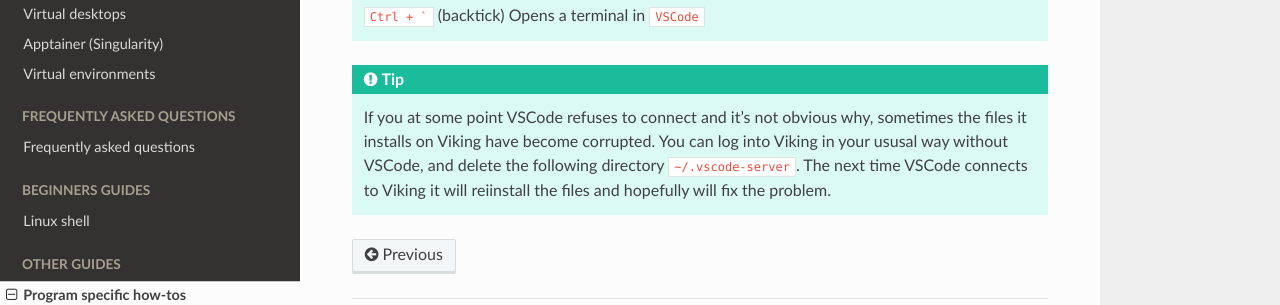
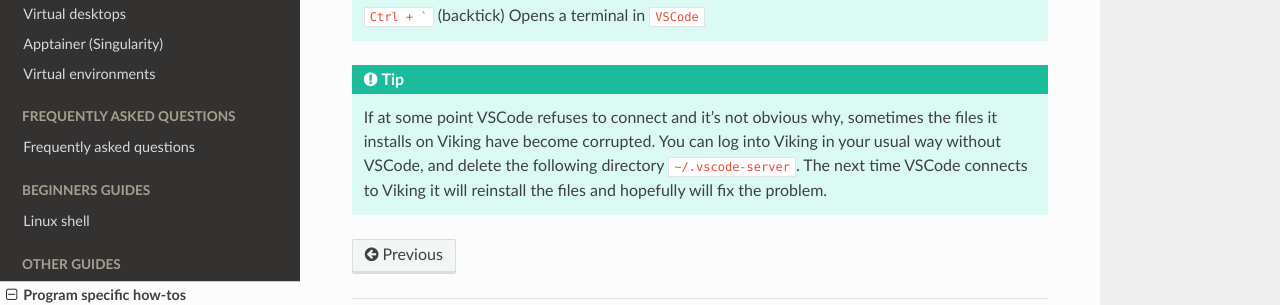
Before and after one commit to university-of-york/research-it-documentation, a Sphinx documentation site: the page built from docs/source/in_depth/program_specific_how_tos.rst, in a window 1280 px wide and 900 px high, scrolled down 2187 px. Shown: the part 497-802 px from the top of the window. Built offline with Sphinx 7.4.7 and the Read the Docs theme 2.0.0, drawn with Linux system fonts in a browser that asks for light colours.

Commit message:
fix typos

```diff
--- a/docs/source/in_depth/program_specific_how_tos.rst
+++ b/docs/source/in_depth/program_specific_how_tos.rst
@@ -149,4 +149,4 @@ VSCode
 
 .. tip::
 
-    If you at some point VSCode refuses to connect and it's not obvious why, sometimes the files it installs on Viking have become corrupted. You can log into Viking in your ususal way without VSCode, and delete the following directory ``~/.vscode-server``. The next time VSCode connects to Viking it will reiinstall the files and hopefully will fix the problem.
+    If at some point VSCode refuses to connect and it's not obvious why, sometimes the files it installs on Viking have become corrupted. You can log into Viking in your usual way without VSCode, and delete the following directory ``~/.vscode-server``. The next time VSCode connects to Viking it will reinstall the files and hopefully will fix the problem.
```
